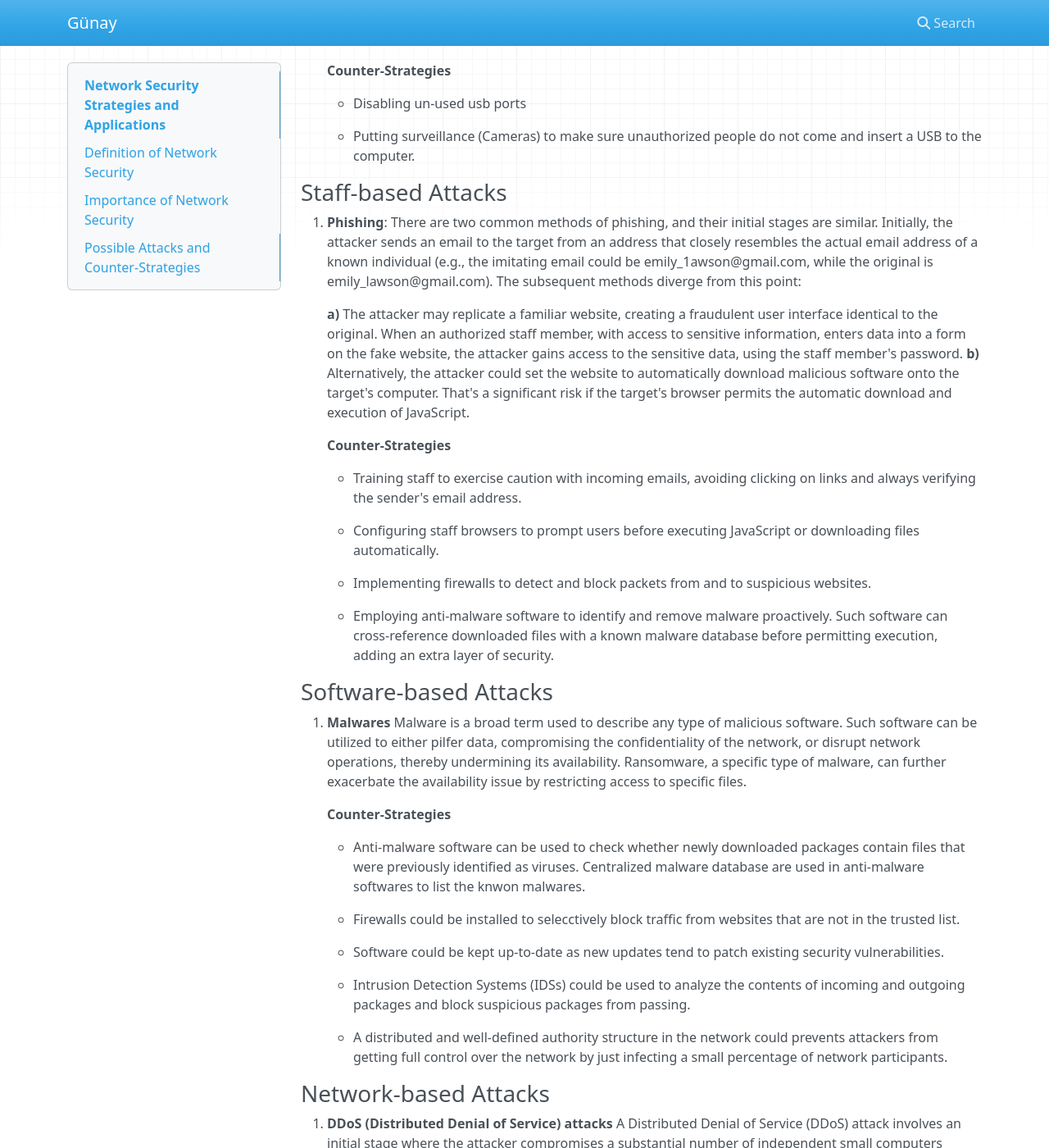
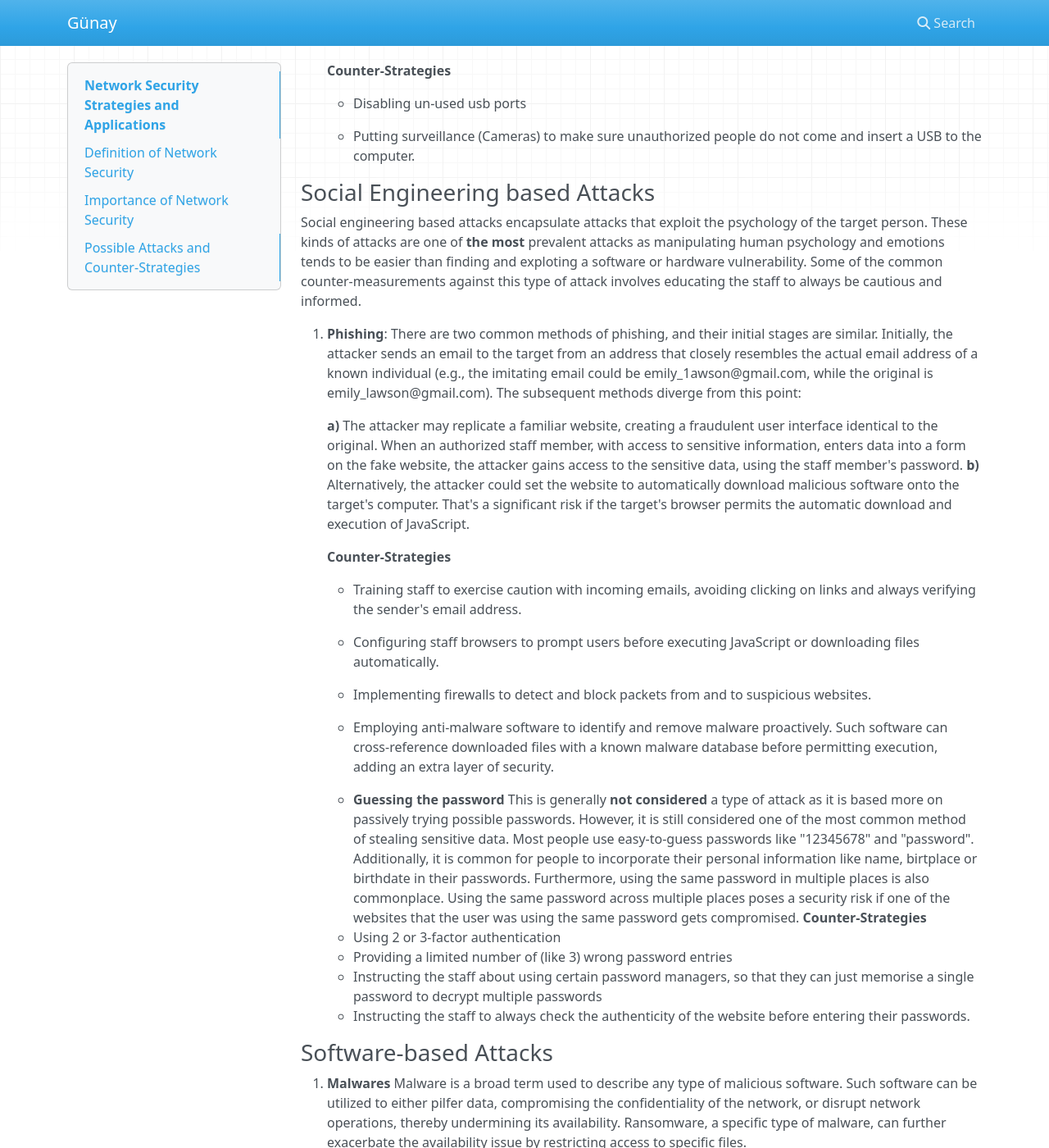
Before and after one commit to gunaykrgl/siber_guvenlik, an MkDocs documentation site: the page built from docs/index.md, in a window 1280 px wide and 1400 px high, scrolled down 1764 px. Shown: the whole window at 82% size. Built offline with MkDocs 1.6.1, drawn with Linux system fonts in a browser that asks for light colours; nearby versions of some CDN libraries.

Commit message:
Update index.md with information about social engineering and password guessing attacks

```diff
--- a/docs/index.md
+++ b/docs/index.md
@@ -34,7 +34,9 @@ If the attacker has physical access to a computer, they could boot from their ow
 
     - Putting surveillance (Cameras) to make sure unauthorized people do not come and insert a USB to the computer.
 
-### Staff-based Attacks
+### Social Engineering based Attacks
+Social engineering based attacks encapsulate attacks that exploit the psychology of the target person. These kinds of attacks are one of **the most** prevalent attacks as manipulating human psychology and emotions tends to be easier than finding and exploting a software or hardware vulnerability. Some of the common counter-measurements against this type of attack involves educating the staff to always be cautious and informed.
+
 1. **Phishing**:
 There are two common methods of phishing, and their initial stages are similar. Initially, the attacker sends an email to the target from an address that closely resembles the actual email address of a known individual (e.g., the imitating email could be emily_1awson@gmail.com, while the original is emily_lawson@gmail.com). The subsequent methods diverge from this point:
 
@@ -50,6 +52,14 @@ There are two common methods of phishing, and their initial stages are similar.
     - Implementing firewalls to detect and block packets from and to suspicious websites.
 
     - Employing anti-malware software to identify and remove malware proactively. Such software can cross-reference downloaded files with a known malware database before permitting execution, adding an extra layer of security.
+2. **Guessing the password**
+This is generally **not considered** a type of attack as it is based more on passively trying possible passwords. However, it is still considered one of the most common method of stealing sensitive data.
+Most people use easy-to-guess passwords like "12345678" and "password". Additionally, it is common for people to incorporate their personal information like name, birtplace or birthdate in their passwords. Furthermore, using the same password in multiple places is also commonplace. Using the same password across multiple places poses a security risk if one of the websites that the user was using the same password gets compromised.
+    **Counter-Strategies**
+    - Using 2 or 3-factor authentication
+    - Providing a limited number of (like 3) wrong password entries
+    - Instructing the staff about using certain password managers, so that they can just memorise a single password to decrypt multiple passwords
+    - Instructing the staff to always check the authenticity of the website before entering their passwords.
 
 ### Software-based Attacks
 1. **Malwares**
```
